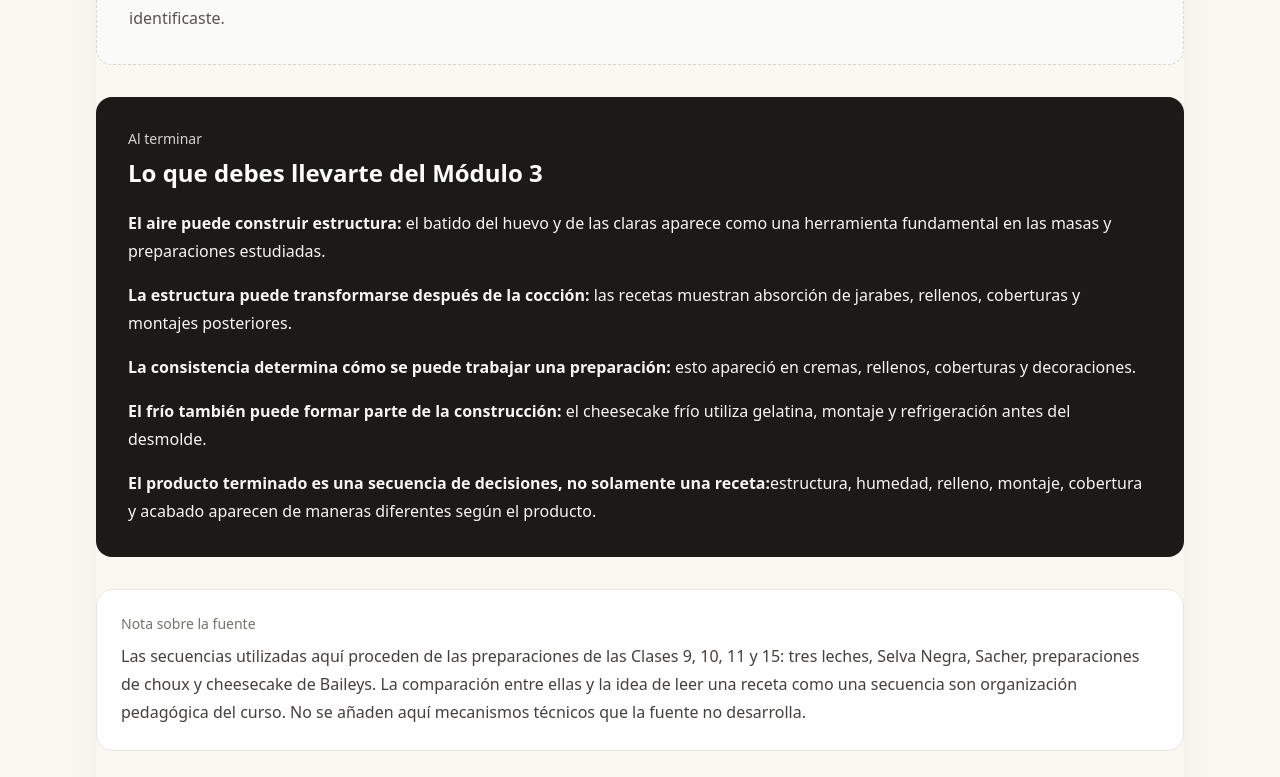
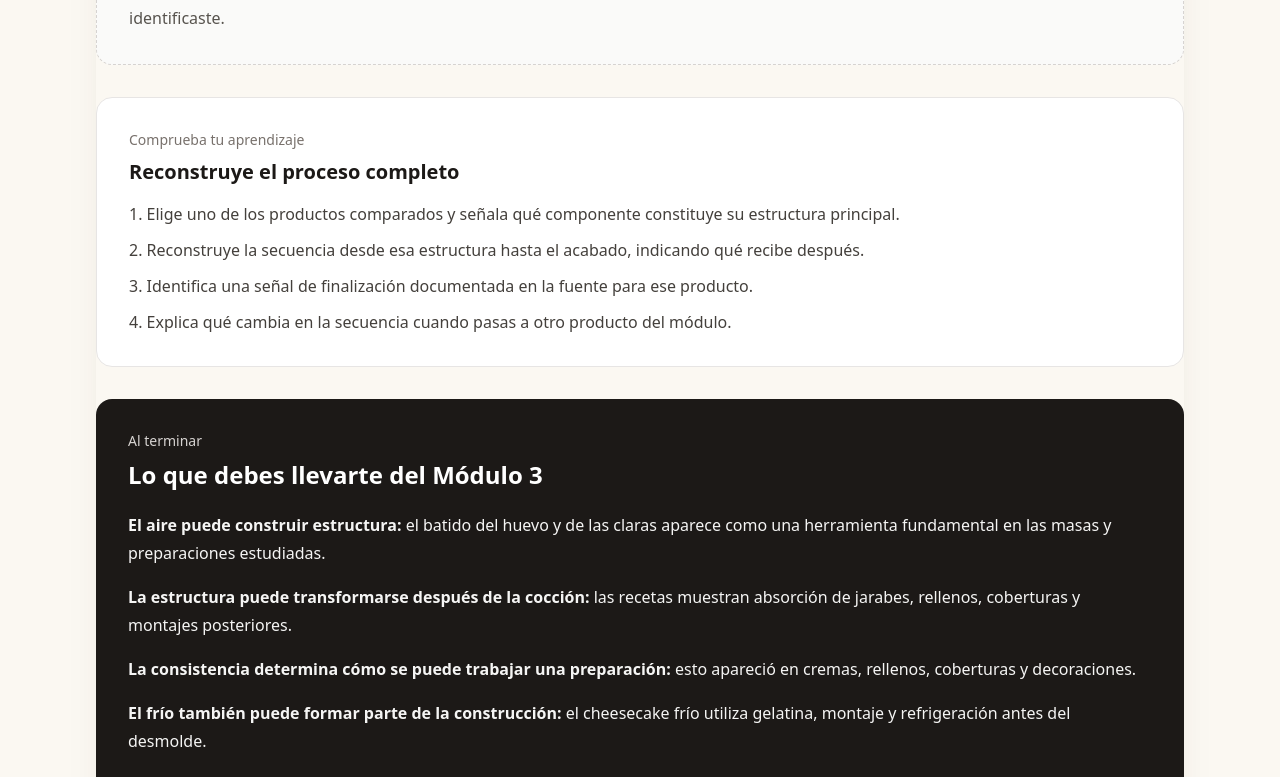
Before and after one commit to Drworm82/CursoPanadero, a Next.js app: page /leccion-cerrar-un-pastel in a window 1280 px wide. Shown: the part 4040-4817 px from the top of the page. Built offline with nearby package versions, Linux system fonts and the light colour scheme; no server answers.

Commit message:
Formaliza comprobación de aprendizaje en cierre de M3

```diff
--- a/pages/leccion-cerrar-un-pastel.js
+++ b/pages/leccion-cerrar-un-pastel.js
@@ -245,7 +245,19 @@ export default function LessonTwentyFourPage() {
           </p>
         </section>
 
-        <section className="rounded-2xl bg-stone-900 p-6 text-white sm:p-8">
+
+        <section className="rounded-2xl border border-stone-200 bg-white p-6 sm:p-8">
+          <p className="text-sm font-medium text-stone-500">Comprueba tu aprendizaje</p>
+          <h2 className="mt-2 text-xl font-semibold text-stone-900">Reconstruye el proceso completo</h2>
+          <div className="mt-4 space-y-3 text-stone-700">
+            <p>1. Elige uno de los productos comparados y señala qué componente constituye su estructura principal.</p>
+            <p>2. Reconstruye la secuencia desde esa estructura hasta el acabado, indicando qué recibe después.</p>
+            <p>3. Identifica una señal de finalización documentada en la fuente para ese producto.</p>
+            <p>4. Explica qué cambia en la secuencia cuando pasas a otro producto del módulo.</p>
+          </div>
+        </section>
+
+<section className="rounded-2xl bg-stone-900 p-6 text-white sm:p-8">
           <p className="text-sm font-medium text-stone-300">Al terminar</p>
           <h2 className="mt-2 text-2xl font-semibold">Lo que debes llevarte del Módulo 3</h2>
           <div className="mt-5 space-y-4 text-stone-100">
```
